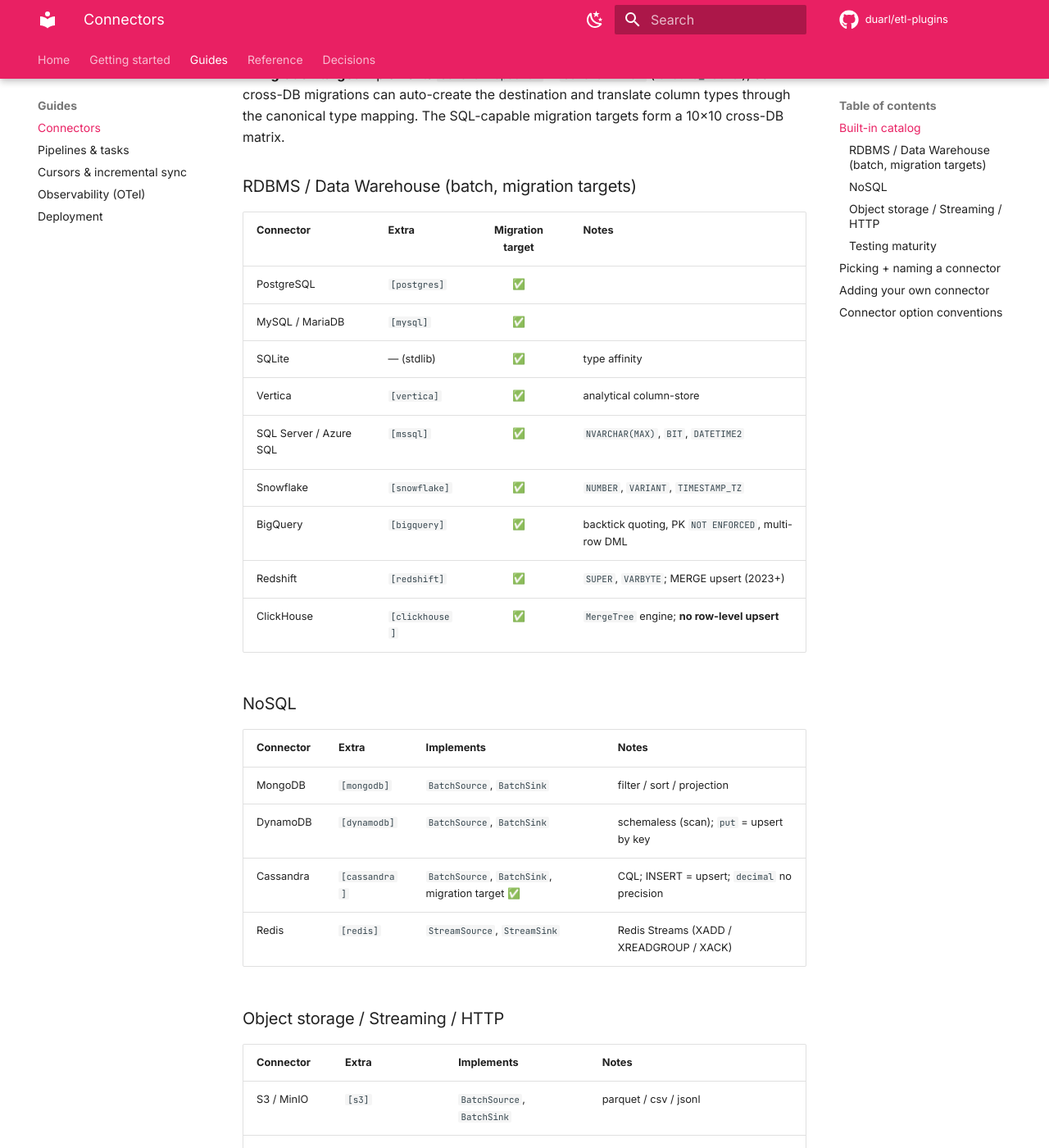
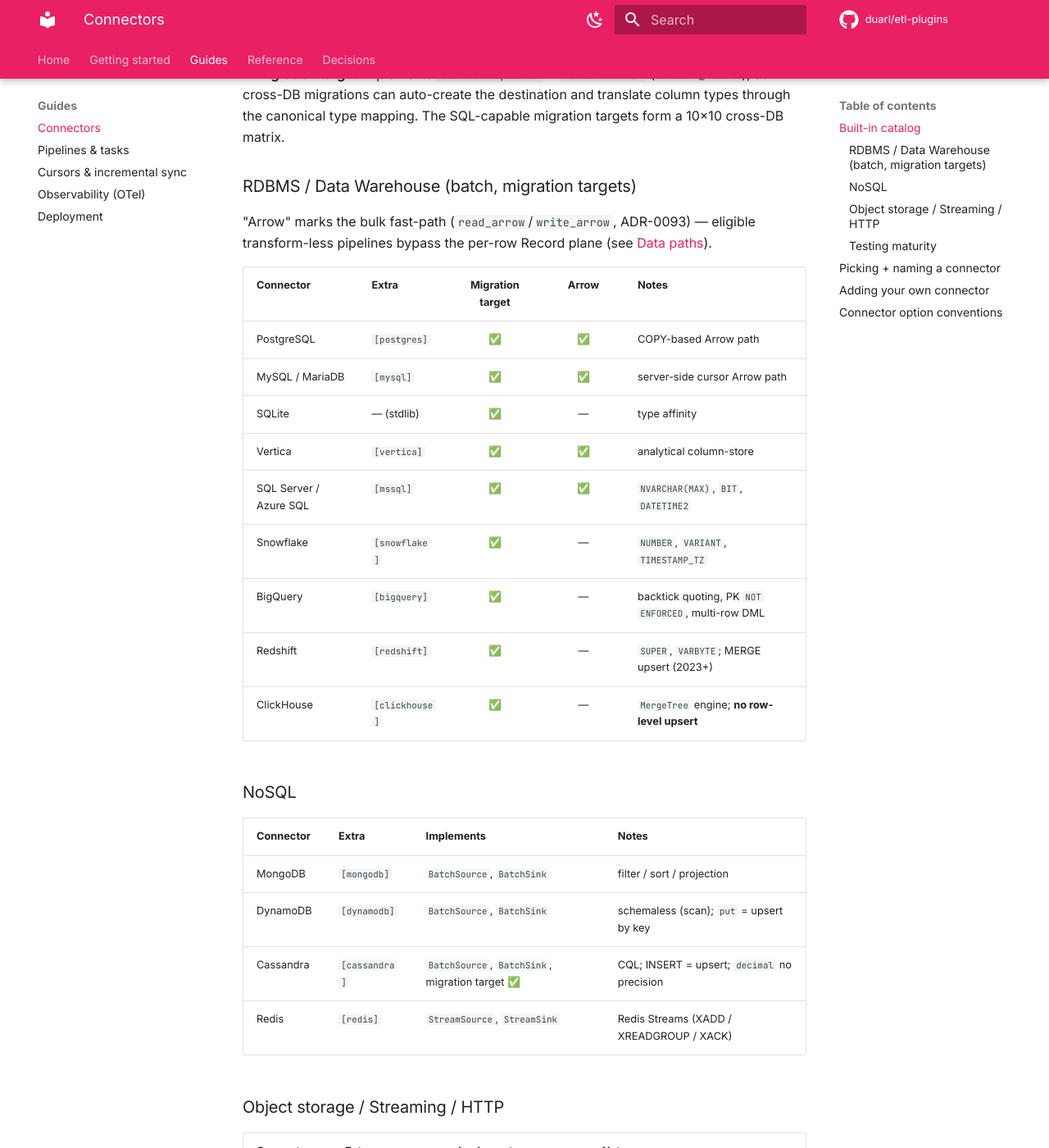
Before and after one commit to genebir/anyduct, an MkDocs documentation site: the page built from docs/guides/connectors.md, in a window 1280 px wide and 1400 px high, scrolled down 680 px. Shown: the whole window at 82% size. Built offline with MkDocs 1.6.1 and Material for MkDocs 9.7.7, drawn with Linux system fonts in a browser that asks for light colours; comment, search, counter and statistics services are not loaded.

Commit message:
docs: 커넥터 매트릭스에 Arrow fast-path 열 — 4종(pg/mysql/vertica/mssql) 표시
Co-Authored-By: Claude Fable 5 <noreply@anthropic.com>

```diff
--- a/docs/guides/connectors.md
+++ b/docs/guides/connectors.md
@@ -22,17 +22,21 @@ SQL-capable migration targets form a 10×10 cross-DB matrix.
 
 ### RDBMS / Data Warehouse (batch, migration targets)
 
-| Connector | Extra | Migration target | Notes |
-|-----------|-------|:---:|-------|
-| PostgreSQL | `[postgres]` | ✅ | |
-| MySQL / MariaDB | `[mysql]` | ✅ | |
-| SQLite | — (stdlib) | ✅ | type affinity |
-| Vertica | `[vertica]` | ✅ | analytical column-store |
-| SQL Server / Azure SQL | `[mssql]` | ✅ | `NVARCHAR(MAX)`, `BIT`, `DATETIME2` |
-| Snowflake | `[snowflake]` | ✅ | `NUMBER`, `VARIANT`, `TIMESTAMP_TZ` |
-| BigQuery | `[bigquery]` | ✅ | backtick quoting, PK `NOT ENFORCED`, multi-row DML |
-| Redshift | `[redshift]` | ✅ | `SUPER`, `VARBYTE`; MERGE upsert (2023+) |
-| ClickHouse | `[clickhouse]` | ✅ | `MergeTree` engine; **no row-level upsert** |
+"Arrow" marks the bulk fast-path (`read_arrow`/`write_arrow`, ADR-0093) —
+eligible transform-less pipelines bypass the per-row Record plane (see
+[Data paths](pipelines.md#data-paths--pushdown--arrow--records-adr-00930094)).
+
+| Connector | Extra | Migration target | Arrow | Notes |
+|-----------|-------|:---:|:---:|-------|
+| PostgreSQL | `[postgres]` | ✅ | ✅ | COPY-based Arrow path |
+| MySQL / MariaDB | `[mysql]` | ✅ | ✅ | server-side cursor Arrow path |
+| SQLite | — (stdlib) | ✅ | — | type affinity |
+| Vertica | `[vertica]` | ✅ | ✅ | analytical column-store |
+| SQL Server / Azure SQL | `[mssql]` | ✅ | ✅ | `NVARCHAR(MAX)`, `BIT`, `DATETIME2` |
+| Snowflake | `[snowflake]` | ✅ | — | `NUMBER`, `VARIANT`, `TIMESTAMP_TZ` |
+| BigQuery | `[bigquery]` | ✅ | — | backtick quoting, PK `NOT ENFORCED`, multi-row DML |
+| Redshift | `[redshift]` | ✅ | — | `SUPER`, `VARBYTE`; MERGE upsert (2023+) |
+| ClickHouse | `[clickhouse]` | ✅ | — | `MergeTree` engine; **no row-level upsert** |
 
 ### NoSQL
 
```
